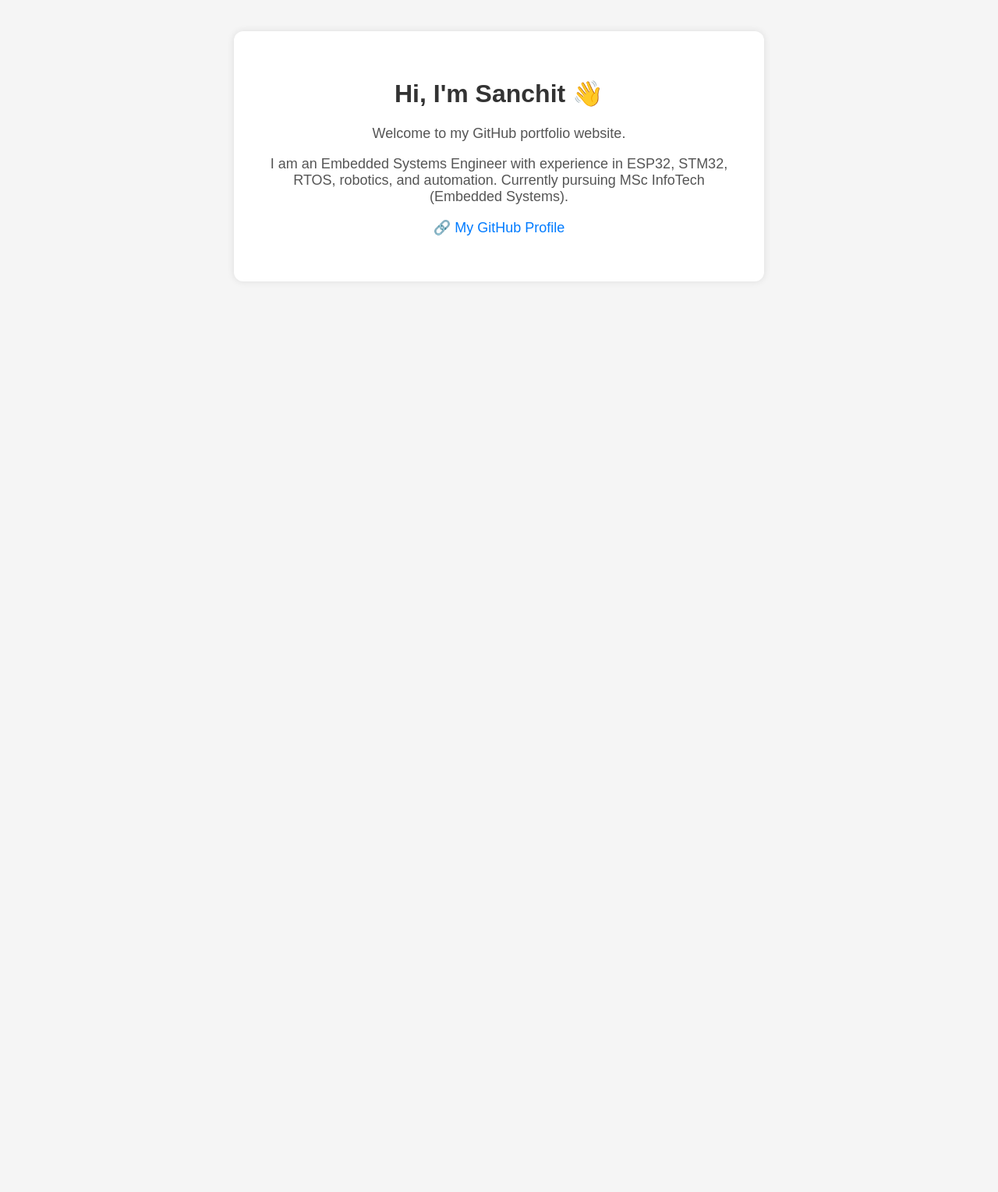
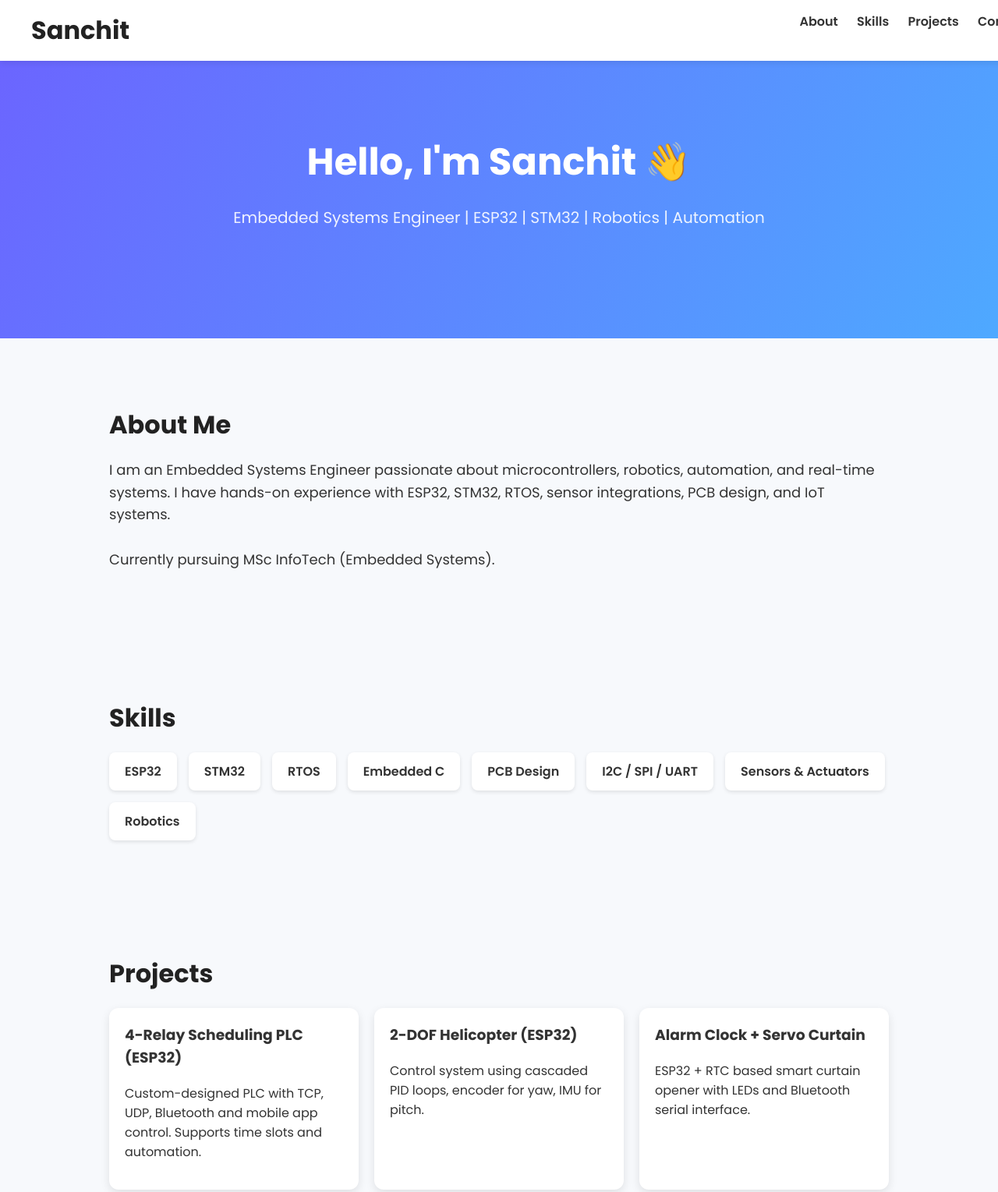
Before and after one commit to sanchitmhadgut/sanchitmhadgut.github.io, a plain HTML site: page index.html in a window 1280 px wide. Shown: the top 1529 px of the page at 78% size. Before the commit the page ends 800 px from the top, so only its background shows below. Drawn offline with Linux system fonts and the light colour scheme.

Commit message:
Refactor index.html for styling and content updates
Updated styles and content for improved layout and readability.

```diff
--- a/index.html
+++ b/index.html
@@ -4,51 +4,216 @@
     <meta charset="UTF-8">
     <meta name="viewport" content="width=device-width, initial-scale=1.0">
     <title>Sanchit Mhadgut | Portfolio</title>
+
+    <!-- Google Font -->
+    <link href="https://fonts.googleapis.com/css2?family=Poppins:wght@300;400;600;700&display=swap" rel="stylesheet">
+
     <style>
         body {
-            font-family: Arial, sans-serif;
-            background: #f5f5f5;
             margin: 0;
-            padding: 0;
-            text-align: center;
-        }
-        .container {
-            background: white;
-            margin: 40px auto;
-            padding: 40px;
-            width: 80%;
-            max-width: 600px;
-            border-radius: 12px;
-            box-shadow: 0 0 10px rgba(0,0,0,0.1);
-        }
-        h1 {
+            font-family: "Poppins", sans-serif;
+            background: #f7f9fc;
             color: #333;
         }
-        p {
-            font-size: 18px;
-            color: #555;
+
+        /* Navbar */
+        nav {
+            position: fixed;
+            width: 100%;
+            background: white;
+            top: 0;
+            left: 0;
+            padding: 15px 40px;
+            box-shadow: 0 2px 8px rgba(0,0,0,0.1);
+            display: flex;
+            justify-content: space-between;
+            z-index: 10;
         }
-        a {
+        nav h2 {
+            margin: 0;
+            font-weight: 700;
+        }
+        nav a {
+            margin-left: 20px;
             text-decoration: none;
+            color: #333;
+            font-weight: 600;
+        }
+        nav a:hover {
             color: #007bff;
         }
+
+        /* Hero Section */
+        .hero {
+            padding: 140px 40px 120px;
+            text-align: center;
+            background: linear-gradient(120deg, #6c63ff, #4ea9ff);
+            color: white;
+        }
+
+        .hero h1 {
+            font-size: 48px;
+            font-weight: 700;
+            margin-bottom: 10px;
+        }
+
+        .hero p {
+            font-size: 20px;
+            opacity: 0.9;
+        }
+
+        /* Sections */
+        section {
+            padding: 60px 40px;
+            max-width: 1000px;
+            margin: auto;
+        }
+        h2 {
+            font-size: 32px;
+            margin-bottom: 20px;
+            color: #222;
+        }
+
+        /* About */
+        .about p {
+            font-size: 18px;
+            line-height: 1.6;
+        }
+
+        /* Skills */
+        .skills {
+            display: flex;
+            flex-wrap: wrap;
+            gap: 15px;
+        }
+        .skill {
+            padding: 12px 20px;
+            background: white;
+            border-radius: 8px;
+            box-shadow: 0 2px 5px rgba(0,0,0,0.1);
+            font-weight: 600;
+        }
+
+        /* Projects */
+        .projects-grid {
+            display: grid;
+            grid-template-columns: repeat(auto-fill, minmax(260px, 1fr));
+            gap: 20px;
+        }
+        .project {
+            background: white;
+            padding: 20px;
+            border-radius: 12px;
+            box-shadow: 0 4px 12px rgba(0,0,0,0.1);
+            transition: 0.3s;
+        }
+        .project:hover {
+            transform: translateY(-5px);
+            box-shadow: 0 6px 18px rgba(0,0,0,0.15);
+        }
+        .project h3 {
+            margin-top: 0;
+        }
+
+        /* Contact */
+        .contact p {
+            font-size: 18px;
+        }
+
+        footer {
+            text-align: center;
+            padding: 20px;
+            background: #eee;
+            margin-top: 20px;
+        }
     </style>
+
 </head>
 <body>
 
-    <div class="container">
-        <h1>Hi, I'm Sanchit 👋</h1>
-        <p>Welcome to my GitHub portfolio website.</p>
+    <!-- Navbar -->
+    <nav>
+        <h2>Sanchit</h2>
+        <div>
+            <a href="#about">About</a>
+            <a href="#skills">Skills</a>
+            <a href="#projects">Projects</a>
+            <a href="#contact">Contact</a>
+        </div>
+    </nav>
 
+    <!-- Hero -->
+    <div class="hero">
+        <h1>Hello, I'm Sanchit 👋</h1>
+        <p>Embedded Systems Engineer | ESP32 | STM32 | Robotics | Automation</p>
+    </div>
+
+    <!-- About -->
+    <section id="about" class="about">
+        <h2>About Me</h2>
         <p>
-            I am an Embedded Systems Engineer with experience in ESP32, STM32, RTOS, robotics, and automation.
+            I am an Embedded Systems Engineer passionate about microcontrollers, robotics, automation,
+            and real-time systems. I have hands-on experience with ESP32, STM32, RTOS, sensor integrations,
+            PCB design, and IoT systems.
+            <br><br>
             Currently pursuing MSc InfoTech (Embedded Systems).
         </p>
+    </section>
 
-        <p>
-            🔗 <a href="https://github.com/sanchitmhadgut" target="_blank">My GitHub Profile</a>
-        </p>
-    </div>
+    <!-- Skills -->
+    <section id="skills">
+        <h2>Skills</h2>
+        <div class="skills">
+            <div class="skill">ESP32</div>
+            <div class="skill">STM32</div>
+            <div class="skill">RTOS</div>
+            <div class="skill">Embedded C</div>
+            <div class="skill">PCB Design</div>
+            <div class="skill">I2C / SPI / UART</div>
+            <div class="skill">Sensors & Actuators</div>
+            <div class="skill">Robotics</div>
+        </div>
+    </section>
+
+    <!-- Projects -->
+    <section id="projects">
+        <h2>Projects</h2>
+
+        <div class="projects-grid">
+
+            <div class="project">
+                <h3>4-Relay Scheduling PLC (ESP32)</h3>
+                <p>Custom-designed PLC with TCP, UDP, Bluetooth and mobile app control. Supports time slots and automation.</p>
+            </div>
+
+            <div class="project">
+                <h3>2-DOF Helicopter (ESP32)</h3>
+                <p>Control system using cascaded PID loops, encoder for yaw, IMU for pitch.</p>
+            </div>
+
+            <div class="project">
+                <h3>Alarm Clock + Servo Curtain</h3>
+                <p>ESP32 + RTC based smart curtain opener with LEDs and Bluetooth serial interface.</p>
+            </div>
+
+            <div class="project">
+                <h3>HLW8032 Energy Meter</h3>
+                <p>Real-time voltage monitoring system using ESP32 and HLW8032 via Software Serial.</p>
+            </div>
+
+        </div>
+    </section>
+
+    <!-- Contact -->
+    <section id="contact" class="contact">
+        <h2>Contact</h2>
+        <p>Email: <b>sanchit@example.com</b></p>
+        <p>GitHub: <a href="https://github.com/sanchitmhadgut" target="_blank">github.com/sanchitmhadgut</a></p>
+    </section>
+
+    <footer>
+        © 2025 Sanchit Mhadgut | All Rights Reserved
+    </footer>
 
 </body>
 </html>
```
